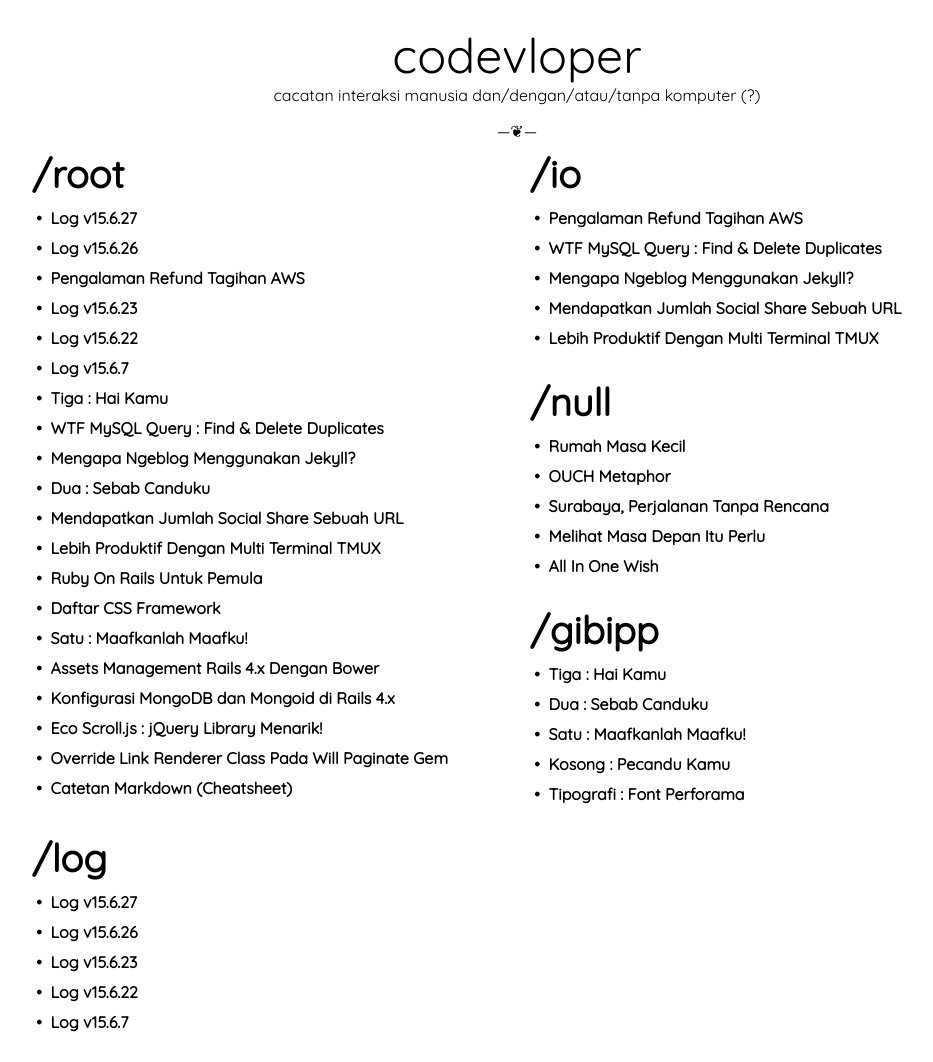
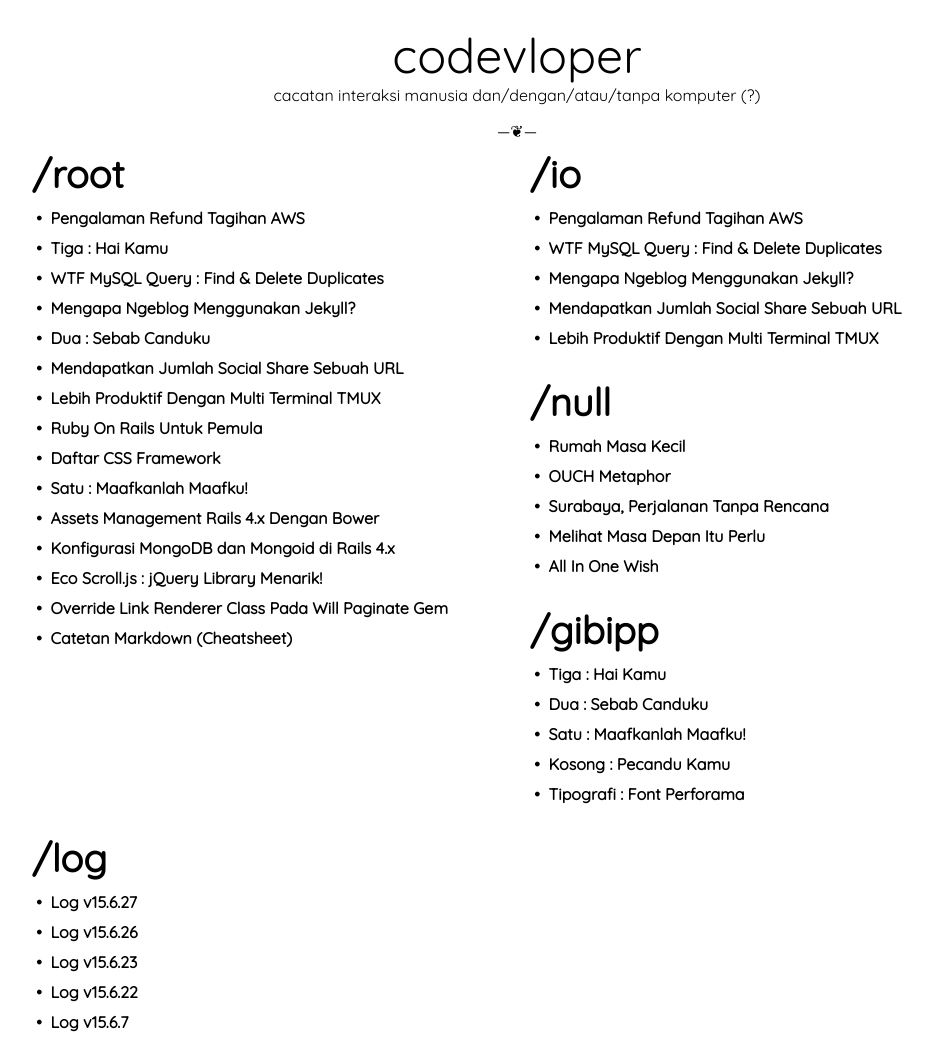
Before and after one commit to gizipp/blogspot, a Jekyll site: the page built from index.html, in a window 1280 px wide. Shown: the whole page, without its empty margins (123-1056 px from the left). Built offline with Jekyll 4.4.1, drawn with Linux system fonts in a browser that asks for light colours.

Commit message:
exclude log on root

```diff
--- a/index.html
+++ b/index.html
@@ -11,8 +11,10 @@ layout: default
       </h2>
       {% for post in site.posts limit:20 %}
         <h3 class="home-list">
-          &nbsp;&bull;&nbsp;
-          <a href="{{ post.url }}">{% if post.shorttitle %}{{post.shorttitle}}{% else %}{{post.title}}{% endif %}</a>
+          {% if post.category != "log" %}
+            &nbsp;&bull;&nbsp;
+            <a href="{{ post.url }}">{% if post.shorttitle %}{{post.shorttitle}}{% else %}{{post.title}}{% endif %}</a>
+          {% endif %}
         </h3>
       {% endfor %}
     </div>
```
